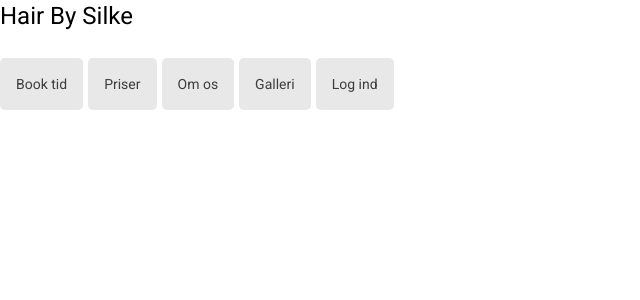
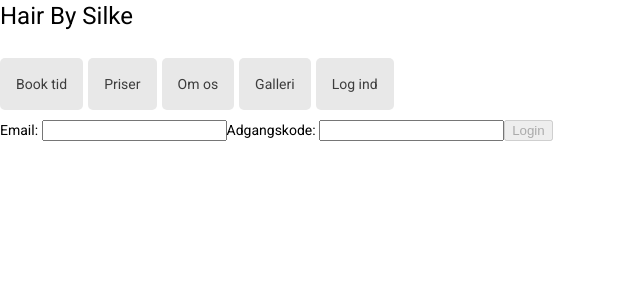
Before and after one commit to TrineKnudsen/HairBySilke_2021_FE, an Angular app: page /auth in a window 1280 px wide. Before the commit this address led to /. Shown: the top 300 px of the page, without its empty margins (0-640 px from the left). Built offline with nearby package versions, Linux system fonts and the light colour scheme.

Commit message:
Log ind halløj, ikke færdigt

```diff
--- a/src/app/app-routing.module.ts
+++ b/src/app/app-routing.module.ts
@@ -13,7 +13,11 @@ const routes: Routes = [
 
   {path: 'about',
   loadChildren: () => import('./about/about.module')
-    .then(m => m.AboutModule)}
+    .then(m => m.AboutModule)},
+
+  {path: 'auth',
+  loadChildren: () => import('./auth/auth.module')
+    .then(m => m.AuthModule)}
 ];
 
 @NgModule({
--- a/src/app/app.component.html
+++ b/src/app/app.component.html
@@ -4,6 +4,6 @@
   <a routerLink="treatments" class="space">Priser</a>
   <a routerLink="/about">Om os</a>
   <a routerLink="/galleri">Galleri</a>
-  <a routerLink="/login">Log ind</a>
+  <a routerLink="/auth">Log ind</a>
 </nav>
 <router-outlet></router-outlet>
--- /dev/null
+++ b/src/app/auth/login/login.component.html
@@ -0,0 +1,28 @@
+<form [formGroup]="loginForm" (ngSubmit)="login()" style="margin-top: 10px">
+
+  <label for="username">Email: </label>
+  <input id="username" type="text" formControlName="username">
+
+  <div *ngIf="username && username.invalid && (username.dirty || username.touched)"
+       class="alert alert-danger">
+
+    <div *ngIf="username.errors?.required">
+      Ups, du har ikke skrevet din email!
+    </div>
+  </div>
+
+  <label for="password" >Adgangskode: </label>
+  <input id="password" type="password" formControlName="password">
+
+  <div *ngIf="password && password.invalid && (password.dirty || password.touched)"
+       class="alert alert-danger">
+
+    <div *ngIf="password.errors?.required">
+      Du har ikke skrevet din adgangskode!
+    </div>
+  </div>
+
+  <button type="submit"
+          class="btn btn-danger"
+          [disabled]="!loginForm.valid">Login</button>
+</form>
--- /dev/null
+++ b/src/app/auth/login/login.component.ts
@@ -0,0 +1,30 @@
+import { Component, OnInit } from '@angular/core';
+import {FormControl, FormGroup, Validators} from "@angular/forms";
+
+@Component({
+  selector: 'app-login',
+  templateUrl: './login.component.html',
+  styleUrls: ['./login.component.css']
+})
+export class LoginComponent implements OnInit {
+  loginForm = new FormGroup({
+    username: new FormControl('',
+      [
+        Validators.required,
+        Validators.minLength(3)
+      ]
+    ),
+    password: new FormControl('', Validators.required),
+  });
+
+  constructor() { }
+
+  ngOnInit(): void {
+  }
+  get username() {return this.loginForm.get('username');}
+  get password() {return this.loginForm.get('password');}
+
+  login() {
+
+  }
+}
--- /dev/null
+++ b/src/app/auth/shared/login-user.model.ts
@@ -0,0 +1,4 @@
+export interface LoginUser {
+  username: string;
+  password: string;
+}
```
Also changed, not shown: src/app/auth/auth-routing.module.ts (added, +13 -0 lines), src/app/auth/auth.module.ts (added, +19 -0 lines), src/app/auth/login/login.component.css (added).
